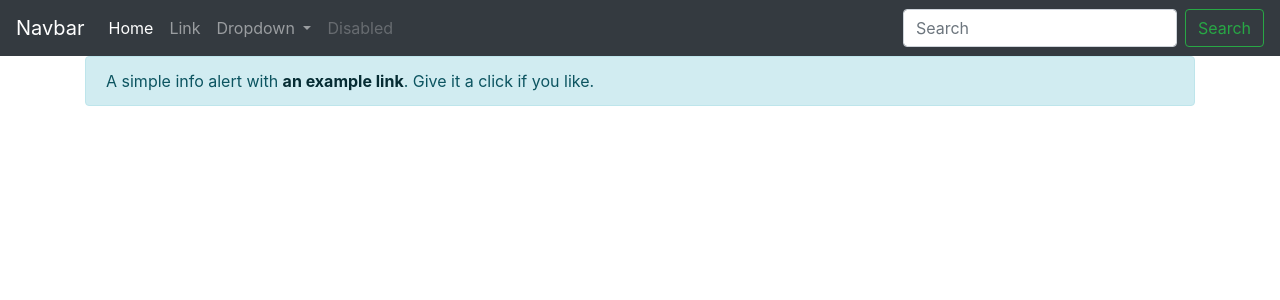
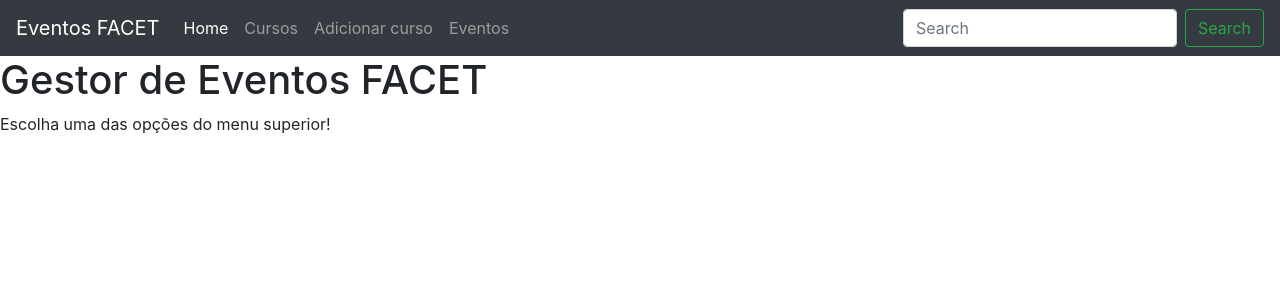
Before and after one commit to Josenildoluizr/ProjetoDj, a Django app: page / in a window 1280 px wide. Shown: the top 300 px of the page. Run offline with Django 3.2, Linux system fonts and the light colour scheme.

Commit message:
att 09/12

```diff
--- a/eventosfacet/gestoreventos/templates/gestoreventos/base.html
+++ b/eventosfacet/gestoreventos/templates/gestoreventos/base.html
@@ -13,33 +13,24 @@
   <body>
 
     <nav class="navbar navbar-expand-lg navbar-dark bg-dark">
-        <a class="navbar-brand" href="#">Navbar</a>
-        <button class="navbar-toggler" type="button" data-toggle="collapse" data-target="#navbarSupportedContent" aria-controls="navbarSupportedContent" aria-expanded="false" aria-label="Toggle navigation">
-          <span class="navbar-toggler-icon"></span>
-        </button>
+        <a class="navbar-brand" href="{% url 'gestoreventos:index' %}">Eventos FACET</a>
 
         <div class="collapse navbar-collapse" id="navbarSupportedContent">
           <ul class="navbar-nav mr-auto">
             <li class="nav-item active">
-              <a class="nav-link" href="#">Home <span class="sr-only">(current)</span></a>
+              <a class="nav-link" href="{% url 'gestoreventos:index' %}">Home <span class="sr-only">(current)</span></a>
             </li>
             <li class="nav-item">
-              <a class="nav-link" href="#">Link</a>
-            </li>
-            <li class="nav-item dropdown">
-              <a class="nav-link dropdown-toggle" href="#" id="navbarDropdown" role="button" data-toggle="dropdown" aria-haspopup="true" aria-expanded="false">
-                Dropdown
-              </a>
-              <div class="dropdown-menu" aria-labelledby="navbarDropdown">
-                <a class="dropdown-item" href="#">Action</a>
-                <a class="dropdown-item" href="#">Another action</a>
-                <div class="dropdown-divider"></div>
-                <a class="dropdown-item" href="#">Something else here</a>
-              </div>
+              <a class="nav-link" href="{% url 'gestoreventos:cursos' %}">Cursos</a>
             </li>
             <li class="nav-item">
-              <a class="nav-link disabled" href="#" tabindex="-1" aria-disabled="true">Disabled</a>
+              <a class="nav-link" href="{% url 'gestoreventos:novo_curso' %}">Adicionar curso</a>
             </li>
+            <li class="nav-item">
+              <a class="nav-link" href="{% url 'gestoreventos:eventos' %}">Eventos</a>
+            </li>
+
+
           </ul>
           <form class="form-inline my-2 my-lg-0">
             <input class="form-control mr-sm-2" type="search" placeholder="Search" aria-label="Search">
--- a/eventosfacet/gestoreventos/templates/gestoreventos/index.html
+++ b/eventosfacet/gestoreventos/templates/gestoreventos/index.html
@@ -2,10 +2,7 @@
 
 {% block content %}
 
-    <div class="container">
-        <div class="alert alert-info" role="alert">
-            A simple info alert with <a href="#" class="alert-link">an example link</a>. Give it a click if you like.
-        </div>
-    </div>
+    <h1>Gestor de Eventos FACET</h1>
+    <p>Escolha uma das opções do menu superior!</p>
 
 {% endblock content %}
--- a/eventosfacet/gestoreventos/urls.py
+++ b/eventosfacet/gestoreventos/urls.py
@@ -6,6 +6,8 @@ app_name = 'gestoreventos'
 urlpatterns = [
     #pagina inicial
     path('', views.index, name='index'),
-    path('teste', views.teste, name='teste'),
+    path('cursos', views.cursos, name='cursos'),
+    path('eventos', views.eventos, name='eventos'),
+    path('novo_curso', views.novo_curso, name='novo_curso'),
 
 ]
--- a/eventosfacet/gestoreventos/views.py
+++ b/eventosfacet/gestoreventos/views.py
@@ -1,9 +1,32 @@
 from django.shortcuts import render
+from django.http import HttpResponseRedirect
+from django.urls import reverse
+
+from .models import Curso, Evento
+from .forms import CursoForm
 
 # Create your views here.
 
 def index(request):
     return render(request, 'gestoreventos/index.html')
 
-def teste(request):
-    return render(request, 'gestoreventos/teste.html')
+def cursos(request):
+    cursos = Curso.objects.order_by("id")
+    contexto = {'cursos': cursos}
+    return render(request, 'gestoreventos/cursos.html', contexto)
+
+def eventos(request):
+    eventos = Evento.objects.order_by("id")
+    contexto = {'eventos': eventos}
+    return render(request, 'gestoreventos/eventos.html',contexto)
+
+def novo_curso(request):
+    if request.method != 'POST':
+        form = CursoForm
+    else:
+        form = CursoForm(request.POST)
+        if form.is_valid():
+            form.save()
+            return HttpResponseRedirect(reverse('gestoreventos:cursos'))
+    context = {'form': form}
+    return render(request, 'gestoreventos/novo_curso.html',context)
```
Also changed, not shown: eventosfacet/gestoreventos/forms.py (added, +9 -0 lines), eventosfacet/gestoreventos/templates/gestoreventos/cursos.html (added, +16 -0 lines), eventosfacet/gestoreventos/templates/gestoreventos/eventos.html (added, +18 -0 lines), eventosfacet/gestoreventos/templates/gestoreventos/novo_curso.html (added, +14 -0 lines), eventosfacet/gestoreventos/templates/gestoreventos/teste.html (deleted, +0 -7 lines), eventosfacet/db.sqlite3.
